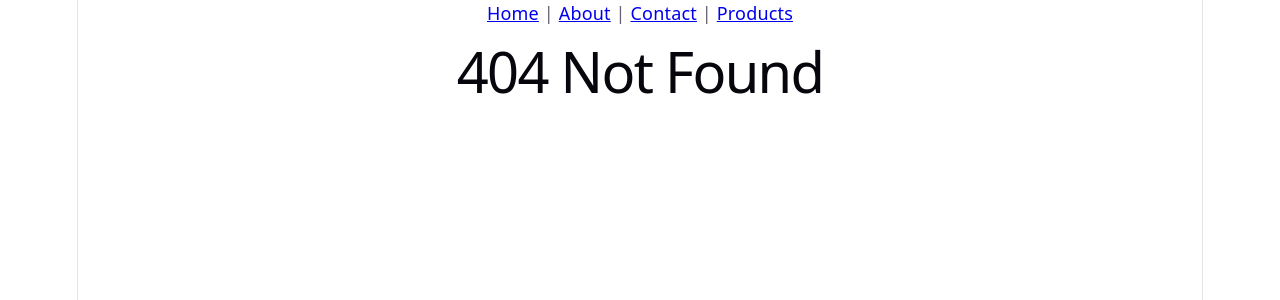
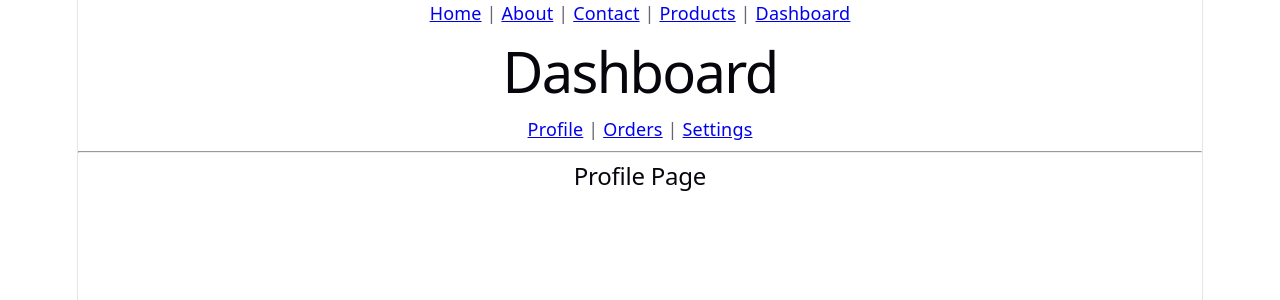
Before and after one commit to MarlLong05/GiaoDienUngDung, a React (Vite) app in the folder NewReact/Tuan5/: page /dashboard/profile in a window 1280 px wide. Before the commit this address had no page. Shown: the top 300 px of the page. Built offline with nearby package versions, Linux system fonts and the light colour scheme.

Commit message:
Bài4_Tuan5

```diff
--- a/NewReact/Tuan5/src/App.jsx
+++ b/NewReact/Tuan5/src/App.jsx
@@ -6,6 +6,11 @@ import About from "./components/About";
 import Contact from "./components/Contact";
 import Products from "./components/Products"
 import ProductDetail from "./components/ProductDetail"
+import Dashboard from "./components/Dashboard"
+import DashboardProfile from "./components/DashboardProfile"
+import Orders from "./components/Orders"
+import Settings from "./components/Settings"
+
 export default function App() {
   return (
     <BrowserRouter>
@@ -19,6 +24,12 @@ export default function App() {
         <Route path="/products" element={<Products />} />
         <Route path="/products/:id" element={<ProductDetail />} />
 
+        <Route path="/dashboard" element={<Dashboard />}>
+      <Route path="profile" element={<DashboardProfile />} />
+      <Route path="orders" element={<Orders />} />
+      <Route path="settings" element={<Settings />} />
+        </Route>
+
         <Route path="*" element={<NotFound />} />
 
       </Routes>
--- /dev/null
+++ b/NewReact/Tuan5/src/components/Dashboard.jsx
@@ -0,0 +1,21 @@
+import React from 'react'
+import { Link, Outlet } from 'react-router-dom'
+
+const Dashboard = () => {
+  return (
+    <div>
+      <h1>Dashboard</h1>
+
+      <Link to="profile">Profile</Link> |{" "}
+      <Link to="orders">Orders</Link> |{" "}
+      <Link to="settings">Settings</Link>
+
+      <hr />
+
+      {/* Nơi hiển thị component con */}
+      <Outlet />
+    </div>
+  )
+}
+
+export default Dashboard
--- /dev/null
+++ b/NewReact/Tuan5/src/components/DashboardProfile.jsx
@@ -0,0 +1,7 @@
+import React from 'react'
+
+const DashboardProfile = () => {
+  return <h2>Profile Page</h2>
+}
+
+export default DashboardProfile
--- a/NewReact/Tuan5/src/components/Navbar.jsx
+++ b/NewReact/Tuan5/src/components/Navbar.jsx
@@ -7,7 +7,8 @@ const Navbar = () => {
       <Link to="/">Home</Link> |{" "}
       <Link to="/about">About</Link> |{" "}
       <Link to="/contact">Contact</Link> |{" "}
-      <Link to="/products">Products</Link>
+      <Link to="/products">Products</Link>  |{" "}
+      <Link to="/dashboard">Dashboard</Link>
     </nav>
   )
 }
--- /dev/null
+++ b/NewReact/Tuan5/src/components/Orders.jsx
@@ -0,0 +1,7 @@
+import React from 'react'
+
+const Orders = () => {
+  return <h2>Orders Page</h2>
+}
+
+export default Orders
--- /dev/null
+++ b/NewReact/Tuan5/src/components/Settings.jsx
@@ -0,0 +1,7 @@
+import React from 'react'
+
+const Settings = () => {
+  return <h2>Settings Page</h2>
+}
+
+export default Settings
```
